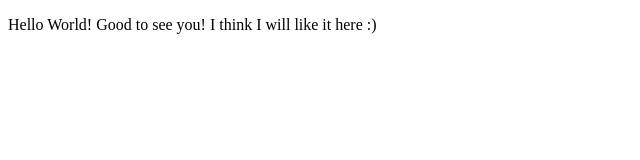
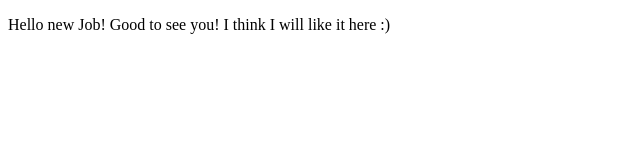
Before and after one commit to jacquie/d3charts, a plain HTML site: page d3charts/index.html in a window 1280 px wide. Shown: the full height of the page, 0-640 px from the left. Drawn offline with Linux system fonts and the light colour scheme.

Commit message:
third commit

```diff
--- a/d3charts/index.html
+++ b/d3charts/index.html
@@ -5,6 +5,6 @@
   <title>Document</title>
 </head>
 <body>
-<p>Hello World! Good to see you! I think I will like it here :)</p>
+<p>Hello new Job! Good to see you! I think I will like it here :)</p>
 </body>
 </html>
```
